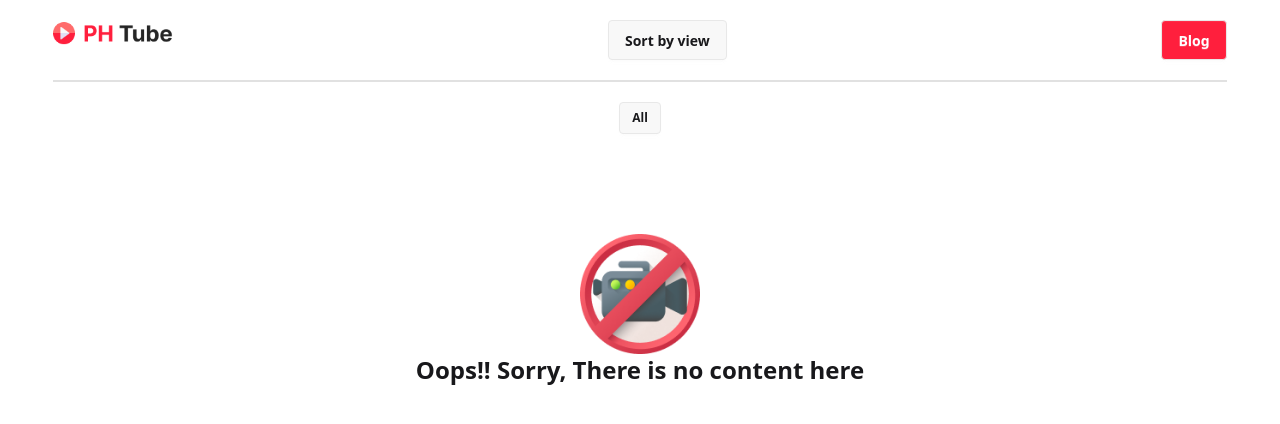
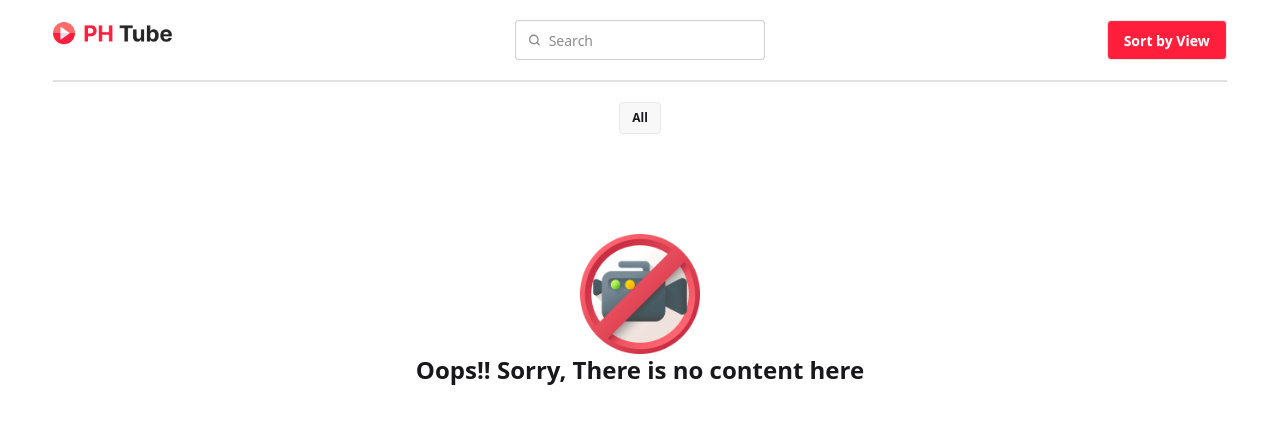
Before and after one commit to riadulislam111/Projects-ph-tube-code-35, a plain HTML site: page index.html in a window 1280 px wide. Drawn offline with nearby package versions, Linux system fonts and the light colour scheme; no server answers.

Commit message:
added all file update

```diff
--- a/index.html
+++ b/index.html
@@ -19,8 +19,22 @@
     <header>
         <nav class="w-11/12 mx-auto flex justify-between border-b-2 py-5 border-[#17171720]">
         <div class="logo"><img class="w-[120px]" src="./assets/Logo.png" alt=""></div>
-        <div class="sort"><button class="btn">Sort by view</button></div>
-        <div class="blog"><button class="btn bg-[#FF1F3D] text-white">Blog</button></div>
+        <div class="sort"><label class="input">
+  <svg class="h-[1em] opacity-50" xmlns="http://www.w3.org/2000/svg" viewBox="0 0 24 24">
+    <g
+      stroke-linejoin="round"
+      stroke-linecap="round"
+      stroke-width="2.5"
+      fill="none"
+      stroke="currentColor"
+    >
+      <circle cx="11" cy="11" r="8"></circle>
+      <path d="m21 21-4.3-4.3"></path>
+    </g>
+  </svg>
+  <input id="search-input" type="search" required placeholder="Search" />
+</label></div>
+        <div class="blog"><button class="btn bg-[#FF1F3D] text-white">Sort by View</button></div>
         </nav>
     </header>
 <nav id="category-container" class="flex py-5 justify-center gap-5">
--- a/scripts/index.js
+++ b/scripts/index.js
@@ -16,8 +16,8 @@ function loadCategories() {
 }
 
 
-function loadVideos() {
-    fetch("https://openapi.programming-hero.com/api/phero-tube/videos")
+function loadVideos(searchText = "") {
+    fetch(`https://openapi.programming-hero.com/api/phero-tube/videos?title=${searchText}`)
     .then((res) => res.json())
     .then((data) => {
        removeActiveClass();
@@ -132,7 +132,9 @@ videoContainer.innerHTML = `
    <div class="intro"></div>
    <h2 class="text-sm font-semibold">${video.title}</h2>
    <br>
-      <p class="text-sm text-gray-400 flex gap-1">${video.authors[0].profile_name}<img class="w-5 h-5" src="https://img.icons8.com/?size=48&id=102561&format=png" alt=""></p>
+      <p class="text-sm text-gray-400 flex gap-1">${video.authors[0].profile_name}
+      ${video.authors[0].verified ? `<img class="w-5 h-5" src="https://img.icons8.com/?size=48&id=102561&format=png" alt="">` : ``}
+      </p>
       <p class="text-sm text-gray-400">${video.others.views}</p>
     </div>
     <button onclick= loadVideoDetails("${video.video_id}") class="btn btn-block">Show Details</button>
@@ -144,5 +146,8 @@ videoContainer.innerHTML = `
 
     });
 };
-
+document.getElementById("search-input").addEventListener("keyup", (e) => {
+  const input = e.target.value;
+  loadVideos(input)
+})
 loadCategories();
```
